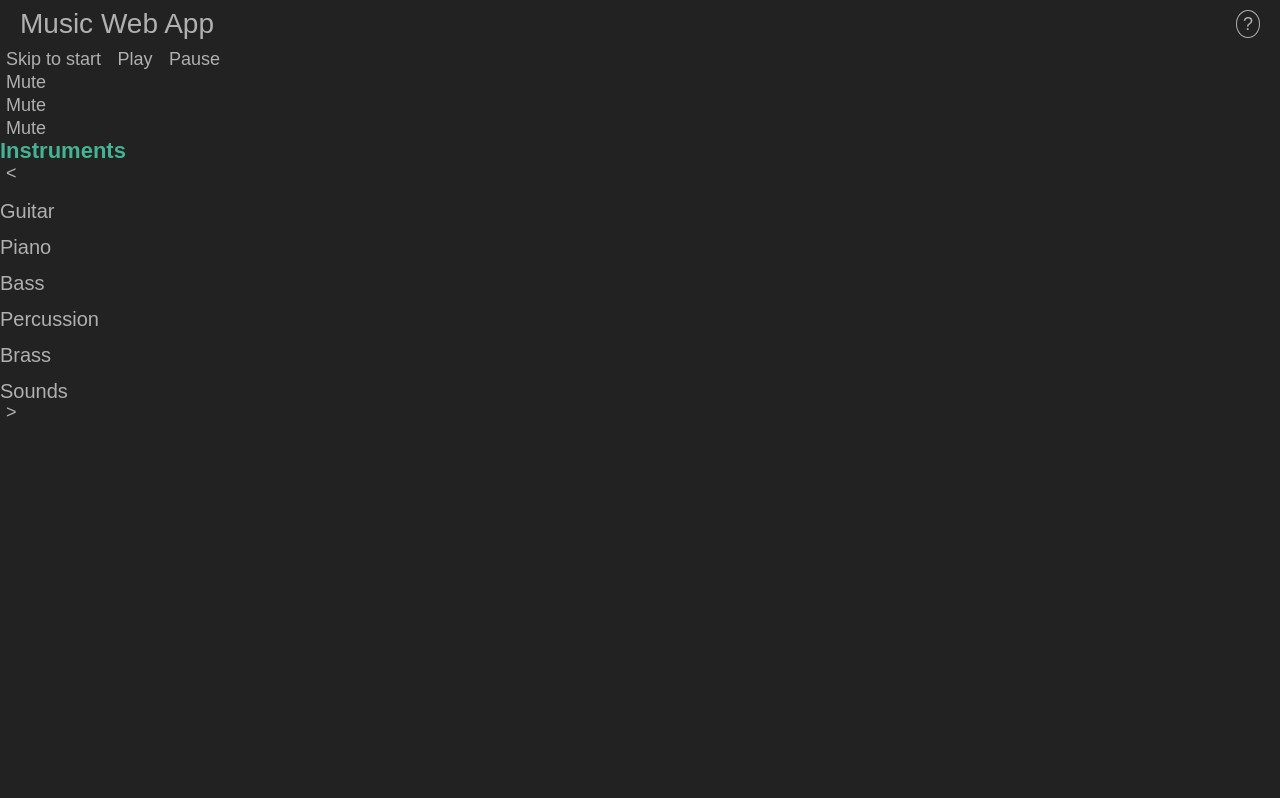
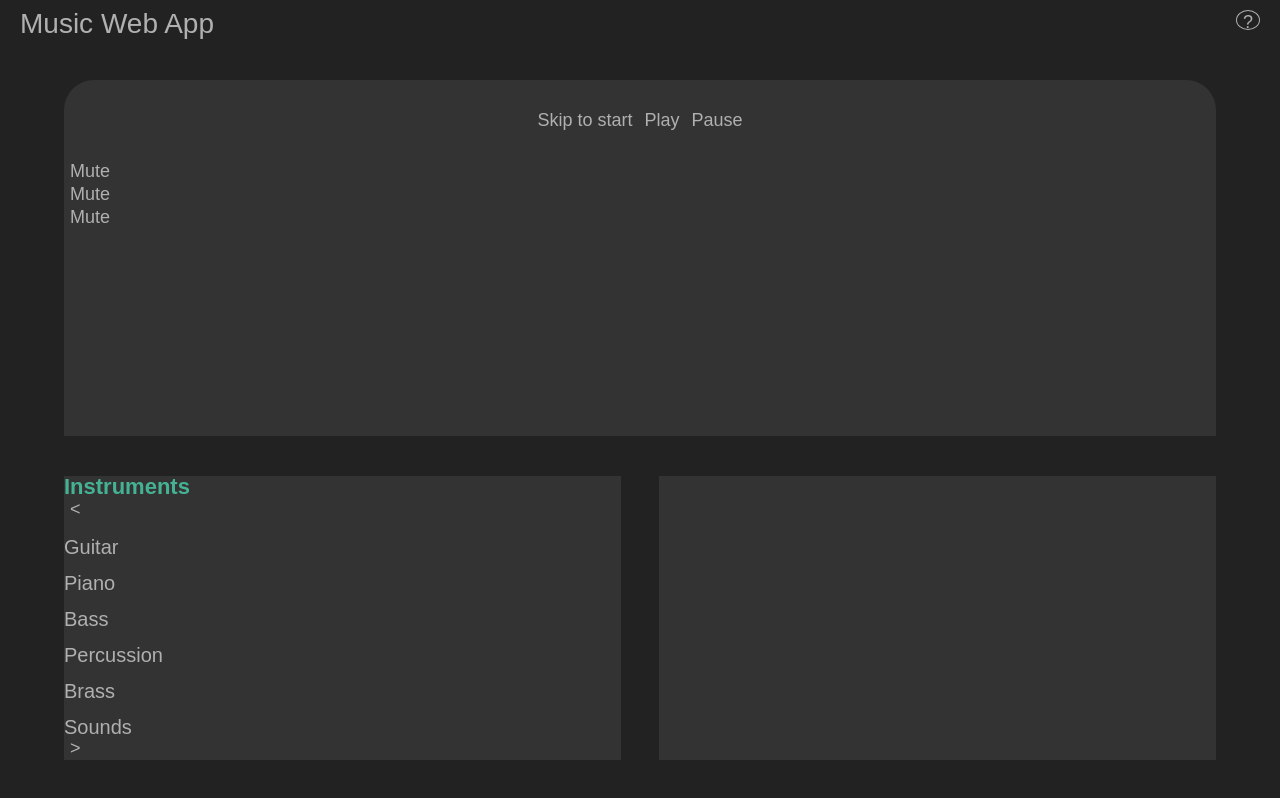
Before and after one commit to amarias/music-app, a plain HTML site: page index.html in a window 1280 px wide. Drawn offline with Linux system fonts and the light colour scheme.

Commit message:
Add grid layout to the body, added the grid location for each section, and added the tracks__header module

```diff
--- a/styles/styles.css
+++ b/styles/styles.css
@@ -7,6 +7,7 @@
 
   == Modules
     - Headers
+    - Sections
 
   == States
     - Classes
@@ -26,8 +27,16 @@ html {
 }
 
 body {
+  display: grid;
+  grid-template-columns: 5vw 1fr 3vw 1fr 5vw;
+  grid-template-rows: 5vh 5vh 2fr 5vh 1fr 5vh;
+
   background-color: #222;
   color: #B0B0B0;
+
+  width: 100vw;
+  height: 100vh;
+
   font-size: 1.6rem;
   font-family: sans-serif;
 }
@@ -65,12 +74,56 @@ button {
 .main-header {
   display: flex;
   justify-content: space-between;
+
+  grid-column-start: 1;
+  grid-column-end: 6;
+  grid-row-start: 1;
+  grid-row-end: 2;
+
   padding: 1rem 2rem;
 }
 
 .main-header__help-btn {
   border: 0.1rem solid #B0B0B0;
   border-radius: 100%;
+}
+
+.tracks__header {
+  display: flex;
+  justify-content: center;
+  align-items: center;
+
+  height: 10vh;
+}
+
+/* ~~~~~ Sections ~~~~~ */
+
+.tracks, .library, .animation {
+  background-color: #333;
+}
+
+.tracks {
+  grid-column-start: 2;
+  grid-column-end: 5;
+  grid-row-start: 3;
+  grid-row-end: 4;
+
+  border-top-left-radius: 3rem;
+  border-top-right-radius: 3rem;
+}
+
+.library {
+  grid-column-start: 2;
+  grid-column-end: 3;
+  grid-row-start: 5;
+  grid-row-end: 6;
+}
+
+.animation {
+  grid-column-start: 4;
+  grid-column-end: 5;
+  grid-row-start: 5;
+  grid-row-end: 6;
 }
 
 
```
